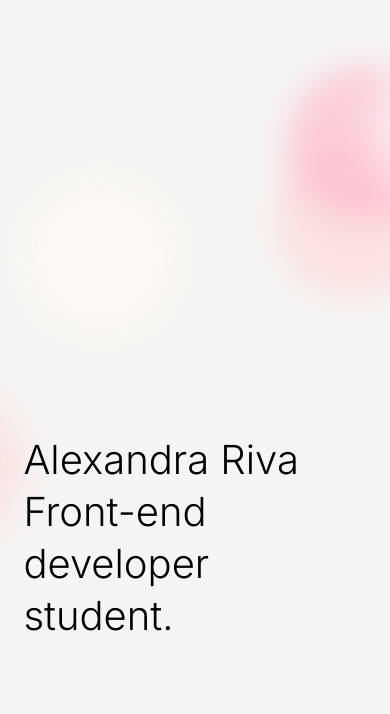
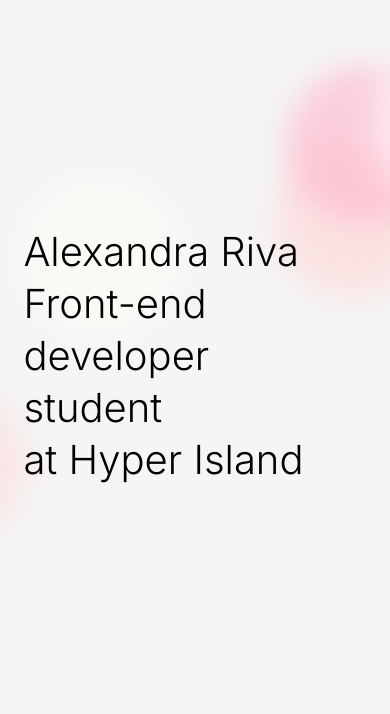
Before and after one commit to alexandra-riva/portfolio, a React (Vite) app: page / in a window 390 px wide. Shown: the part 126-840 px from the top of the page. Built offline with nearby package versions, Linux system fonts and the light colour scheme.

Commit message:
Fixed mobile spacing

```diff
--- a/src/components/IntroSection.css
+++ b/src/components/IntroSection.css
@@ -15,3 +15,9 @@
   margin: 0;
   max-width: 900px;
 }
+
+@media (max-width: 768px) {
+  .intro-section {
+    margin-top: 12rem;
+  }
+}
--- a/src/components/IntroSection.jsx
+++ b/src/components/IntroSection.jsx
@@ -7,7 +7,8 @@
       <h1 className="intro-heading">
         Alexandra Riva<br />
         Front-end developer<br />
-        student.
+        student<br />
+        at Hyper Island
       </h1>
     </section>
   );
```
